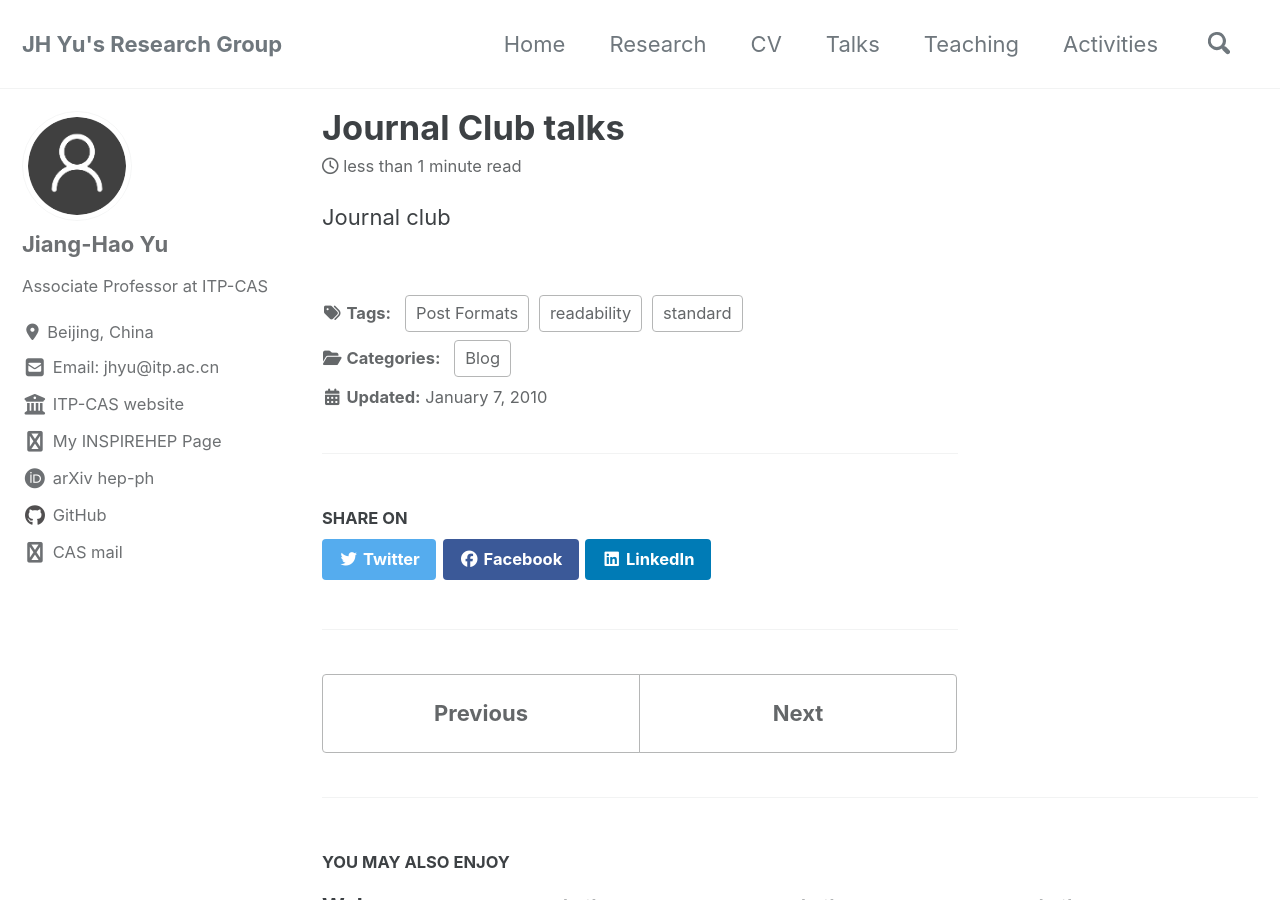
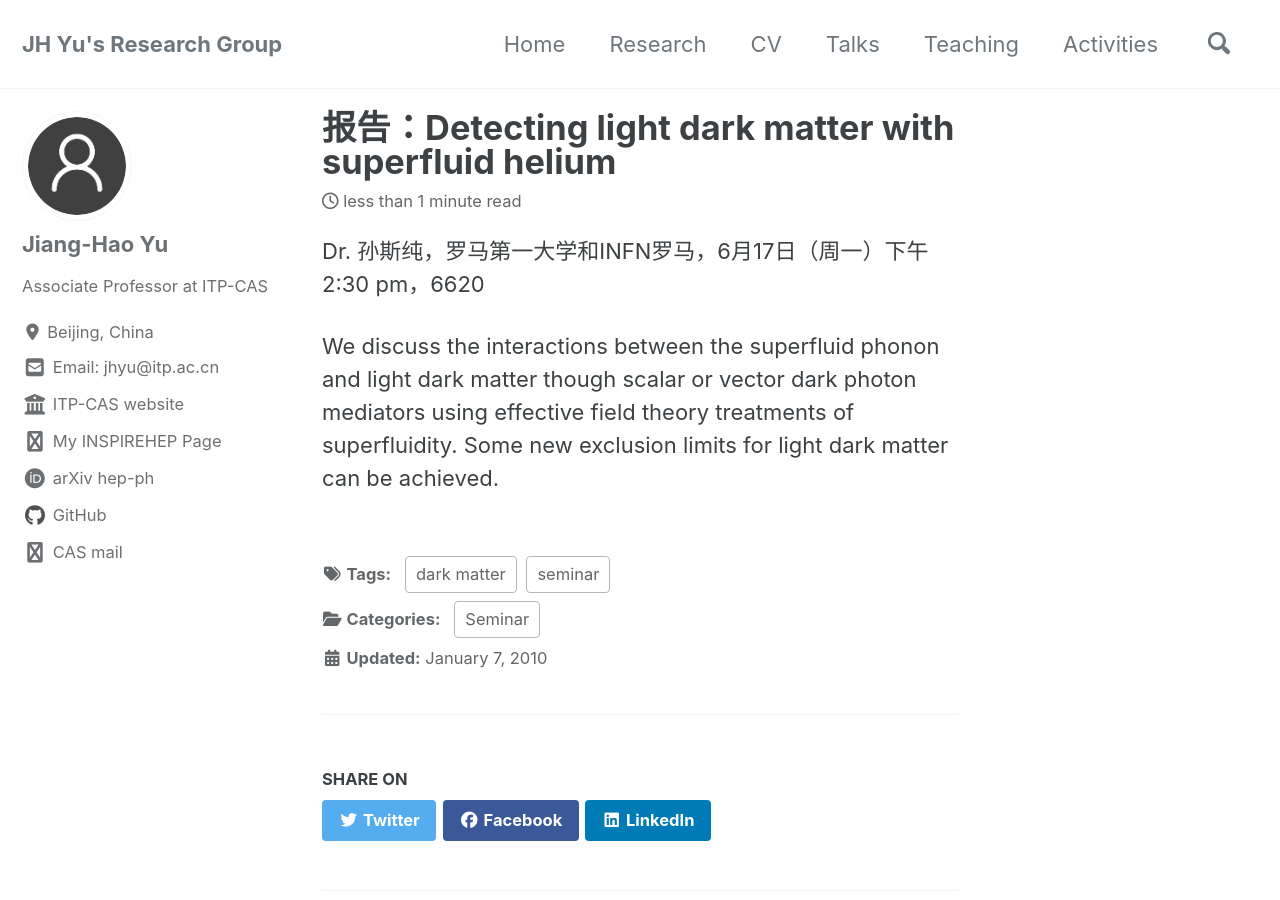
Before and after one commit to jhyu-itp/jhyu-itp.github.io, a Jekyll site: the page built from _posts/2010-01-07-post-standard.md, in a window 1280 px wide and 900 px high. Built offline with Jekyll 4.4.1, drawn with Linux system fonts in a browser that asks for light colours; cached includes are drawn as plain includes; nearby versions of some CDN libraries; a style sheet for code colours, icons or effects is not loaded.

Commit message:
Update 2010-01-07-post-standard.md

```diff
--- a/_posts/2010-01-07-post-standard.md
+++ b/_posts/2010-01-07-post-standard.md
@@ -1,12 +1,13 @@
 ---
-title: "Journal Club talks"
+title: "报告：Detecting light dark matter with superfluid helium"
 excerpt_separator: "<!--more-->"
 categories:
-  - Blog
+  - Seminar
 tags:
-  - Post Formats
-  - readability
-  - standard
+  - dark matter
+  - seminar
 ---
 
-Journal club
+Dr. 孙斯纯，罗马第一大学和INFN罗马，6月17日（周一）下午2:30 pm，6620
+
+We discuss the interactions between the superfluid phonon and light dark matter though scalar or vector dark photon mediators using effective field theory treatments of superfluidity. Some new exclusion limits for light dark matter can be achieved.
```
